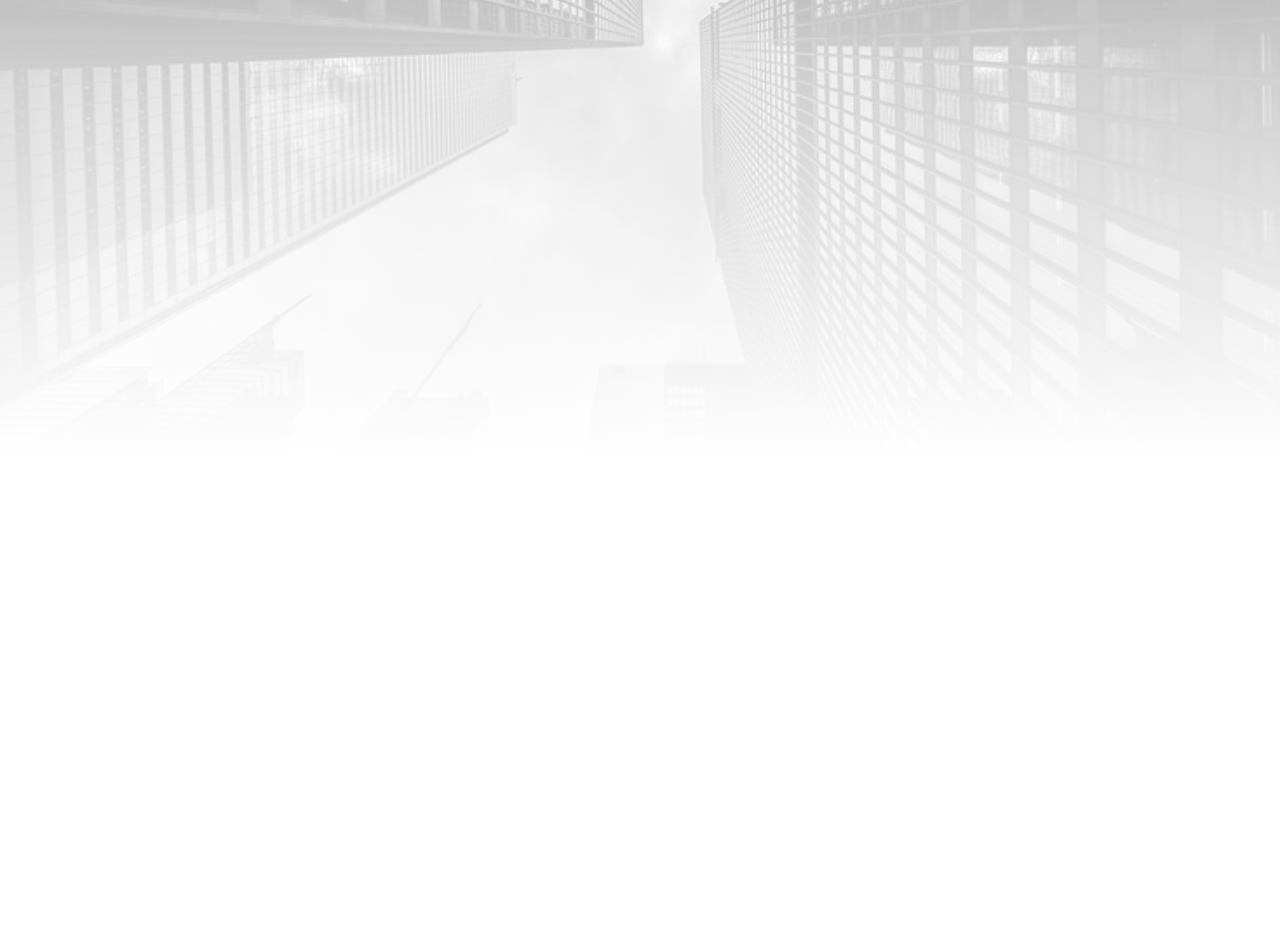
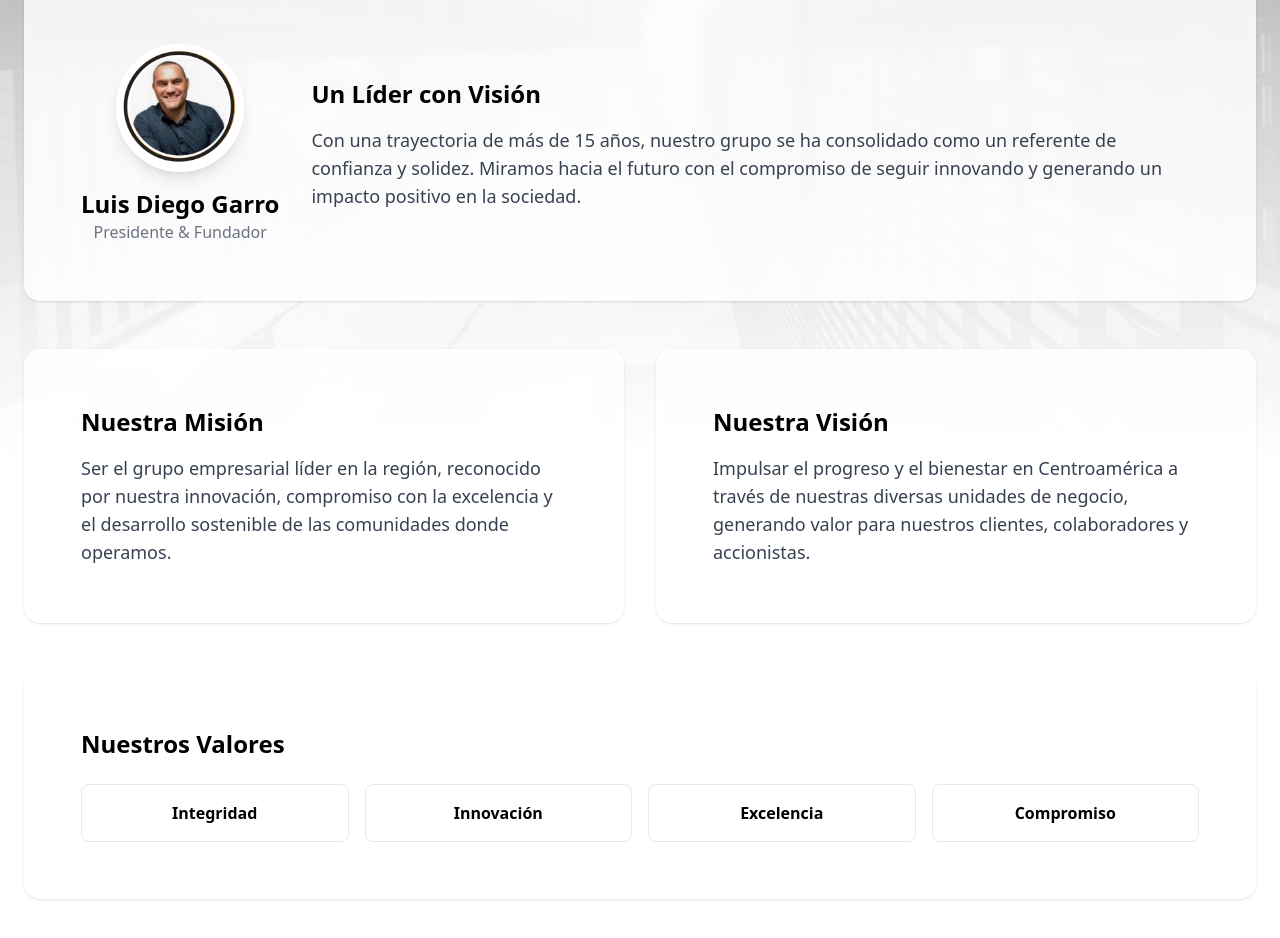
Before and after one commit to AdministradorClinicaMeta/serviciospersonalizadoscorporacion.com, a React (Vite) app: page /nosotros in a window 1280 px wide. Shown: the part 340-1278 px from the top of the page. Before the commit the page ends 800 px from the top, so only its background shows below. Built offline with nearby package versions, Linux system fonts and the light colour scheme.

Commit message:
feat: implement about us page

```diff
--- a/src/constants/index.ts
+++ b/src/constants/index.ts
@@ -82,17 +82,28 @@ export const mainCompany = {
   name: "SPI SERVICIOS PERSONALIZADOS CORPORACIÓN",
   description:
     "SPI es un grupo empresarial fundado en Costa Rica, con un portafolio diversificado y una sólida presencia en Centroamérica.",
-  mision:
+  mission:
     "Ser el grupo empresarial líder en la región, reconocido por nuestra innovación, compromiso con la excelencia y el desarrollo sostenible de las comunidades donde operamos.",
   vision:
     "Impulsar el progreso y el bienestar en Centroamérica a través de nuestras diversas unidades de negocio, generando valor para nuestros clientes, colaboradores y accionistas.",
   presidentMessage:
     "Con una trayectoria de más de 15 años, nuestro grupo se ha consolidado como un referente de confianza y solidez. Miramos hacia el futuro con el compromiso de seguir innovando y generando un impacto positivo en la sociedad.",
   logo: "/images/logo.png",
-  email: "administracion@freeholdfreezone.com",
-  phone: "+506 2101-2006",
-  address: "Costa Rica",
   experienceYears: 15,
   successfulProjects: "+100",
   values: ["Integridad", "Innovación", "Excelencia", "Compromiso"],
+  contact: [
+    {
+      title: "Ubicación",
+      info: "Costa Rica",
+    },
+    {
+      title: "Correo Electrónico",
+      info: "administracion@freeholdfreezone.com",
+    },
+    {
+      title: "Teléfono",
+      info: "+506 2101-2006",
+    },
+  ],
 };
--- a/src/pages/AboutUsPage.tsx
+++ b/src/pages/AboutUsPage.tsx
@@ -1,3 +1,125 @@
+import { motion } from "framer-motion";
+import { mainCompany } from "@/constants/index";
+import { Card, CardContent } from "@/components/ui/card";
+
 export default function AboutUsPage() {
-  return <div>AboutUsPage</div>;
+  const containerVariants = {
+    hidden: { opacity: 0 },
+    visible: {
+      opacity: 1,
+      transition: {
+        staggerChildren: 0.2,
+      },
+    },
+  };
+
+  const itemVariants = {
+    hidden: { opacity: 0, y: 20 },
+    visible: {
+      opacity: 1,
+      y: 0,
+      transition: { type: "spring" as const, stiffness: 100 },
+    },
+  };
+
+  const { values, presidentMessage, mission, vision } = mainCompany;
+
+  const cardClass =
+    "bg-white/80 backdrop-blur-sm rounded-2xl p-8 border border-white/20";
+
+  return (
+    <motion.section
+      key="about"
+      initial="hidden"
+      animate="visible"
+      exit={{ opacity: 0, y: -20 }}
+      variants={containerVariants}
+      className="space-y-12"
+    >
+      <motion.div className="text-center" variants={itemVariants}>
+        <h1 className="text-4xl md:text-6xl font-black text-black mb-4 uppercase">
+          Sobre Nosotros
+        </h1>
+        <p className="text-xl text-gray-600 max-w-3xl mx-auto">
+          Nuestra misión, visión y valores son el motor que impulsa nuestro
+          crecimiento.
+        </p>
+      </motion.div>
+
+      <motion.div variants={itemVariants}>
+        <Card className={cardClass}>
+          <CardContent className="flex flex-col md:flex-row items-center gap-8">
+            <div className="flex-shrink-0 text-center">
+              <img
+                className="w-32 h-32 rounded-full object-cover mx-auto border-4 border-white shadow-lg"
+                alt="Portrait of Luis Diego Garro"
+                src="/images/founder.png"
+              />
+              <h3 className="text-2xl font-bold text-black mt-4">
+                Luis Diego Garro
+              </h3>
+              <p className="text-gray-500">Presidente & Fundador</p>
+            </div>
+            <div className="text-center md:text-left">
+              <h2 className="text-2xl font-bold text-black mb-4">
+                Un Líder con Visión
+              </h2>
+
+              <p className="text-gray-700 text-lg whitespace-pre-line">
+                {presidentMessage}
+              </p>
+            </div>
+          </CardContent>
+        </Card>
+      </motion.div>
+
+      <div className="grid grid-cols-1 lg:grid-cols-2 gap-8">
+        <motion.div variants={itemVariants}>
+          <Card className={cardClass}>
+            <CardContent>
+              <h2 className="text-2xl font-bold text-black mb-4">
+                Nuestra Misión
+              </h2>
+              <p className="text-gray-700 text-lg">{mission}</p>
+            </CardContent>
+          </Card>
+        </motion.div>
+
+        <motion.div variants={itemVariants}>
+          <Card className={cardClass}>
+            <CardContent>
+              <h2 className="text-2xl font-bold text-black mb-4">
+                Nuestra Visión
+              </h2>
+              <p className="text-gray-700 text-lg">{vision}</p>
+            </CardContent>
+          </Card>
+        </motion.div>
+      </div>
+
+      <motion.div variants={itemVariants}>
+        <Card className={cardClass}>
+          <CardContent>
+            <h2 className="text-2xl font-bold text-black mb-6">
+              Nuestros Valores
+            </h2>
+
+            <div className="grid grid-cols-2 md:grid-cols-4 gap-4">
+              {values.map((value, index) => (
+                <motion.div
+                  key={index}
+                  className="bg-white/50 rounded-lg p-4 text-center border border-gray-200"
+                  initial={{ opacity: 0, scale: 0.8 }}
+                  animate={{ opacity: 1, scale: 1 }}
+                  transition={{ delay: 0.2 + index * 0.1 }}
+                >
+                  <span className="text-black font-semibold">{value}</span>
+                </motion.div>
+              ))}
+            </div>
+          </CardContent>
+        </Card>
+      </motion.div>
+    </motion.section>
+  );
 }
--- a/src/pages/HomePage.tsx
+++ b/src/pages/HomePage.tsx
@@ -26,6 +26,9 @@ export function HomePage() {
   const companyList = (companies || [])
     .map((c) => c.name.toUpperCase())
     .join(", ");
+
+  const cardClass =
+    "bg-white/80 backdrop-blur-md rounded-lg border border-white/20";
 
   return (
     <motion.section
@@ -62,7 +65,7 @@ export function HomePage() {
         className="grid grid-cols-1 sm:grid-cols-3 gap-4 md:gap-8 max-w-4xl"
         variants={itemVariants}
       >
-        <Card className="bg-white/80 backdrop-blur-md rounded-lg border border-white/20">
+        <Card className={cardClass}>
           <CardContent className="p-4 md:p-6 text-center">
             <Users className="w-8 h-8 md:w-10 md:h-10 text-black mx-auto mb-3" />
             <span className="text-2xl md:text-3xl font-bold text-black">
@@ -72,7 +75,7 @@ export function HomePage() {
           </CardContent>
         </Card>
 
-        <Card className="bg-white/80 backdrop-blur-md rounded-lg border border-white/20">
+        <Card className={cardClass}>
           <CardContent className="p-4 md:p-6 text-center">
             <Target className="w-8 h-8 md:w-10 md:h-10 text-black mx-auto mb-3" />
             <span className="text-2xl md:text-3xl font-bold text-black">
@@ -82,7 +85,7 @@ export function HomePage() {
           </CardContent>
         </Card>
 
-        <Card className="bg-white/80 backdrop-blur-md rounded-lg border border-white/20">
+        <Card className={cardClass}>
           <CardContent className="p-4 md:p-6 text-center">
             <Award className="w-8 h-8 md:w-10 md:h-10 text-black mx-auto mb-3" />
             <span className="text-2xl md:text-3xl font-bold text-black">
@@ -120,41 +123,19 @@ export function HomePage() {
           Contacto
         </h2>
         <div className="grid grid-cols-1 md:grid-cols-3 gap-4 md:gap-8 max-w-6xl mx-auto">
-          <Card className="bg-white/80 backdrop-blur-sm rounded-lg border border-white/20">
+          {mainCompany.contact.map((data, index) => (
+            <Card className={cardClass} key={index}>
               <CardContent className="p-4 md:p-6 text-center flex flex-col items-center justify-center">
                 <MapPin className="w-8 h-8 md:w-10 md:h-10 text-black mb-4" />
                 <h3 className="text-lg md:text-xl font-bold text-black">
-                Ubicación
+                  {data.title}
                 </h3>
                 <p className="text-sm md:text-base text-gray-600">
-                {mainCompany.address}
+                  {data.info}
                 </p>
               </CardContent>
             </Card>
-
-          <Card className="bg-white/80 backdrop-blur-sm rounded-lg border border-white/20">
-            <CardContent className="p-4 md:p-6 text-center flex flex-col items-center justify-center">
-              <Mail className="w-8 h-8 md:w-10 md:h-10 text-black mb-4" />
-              <h3 className="text-lg md:text-xl font-bold text-black">
-                Correo Electrónico
-              </h3>
-              <p className="text-sm md:text-base text-gray-600 break-all">
-                {mainCompany.email}
-              </p>
-            </CardContent>
-          </Card>
-
-          <Card className="bg-white/80 backdrop-blur-sm rounded-lg border border-white/20">
-            <CardContent className="p-4 md:p-6 text-center flex flex-col items-center justify-center">
-              <Phone className="w-8 h-8 md:w-10 md:h-10 text-black mb-4" />
-              <h3 className="text-lg md:text-xl font-bold text-black">
-                Teléfono
-              </h3>
-              <p className="text-sm md:text-base text-gray-600">
-                {mainCompany.phone}
-              </p>
-            </CardContent>
-          </Card>
+          ))}
         </div>
       </motion.div>
     </motion.section>
```
Also changed, not shown: public/images/founder.png (added), public/images/logo.png. Lines whose indentation alone changed are shown as unchanged.
